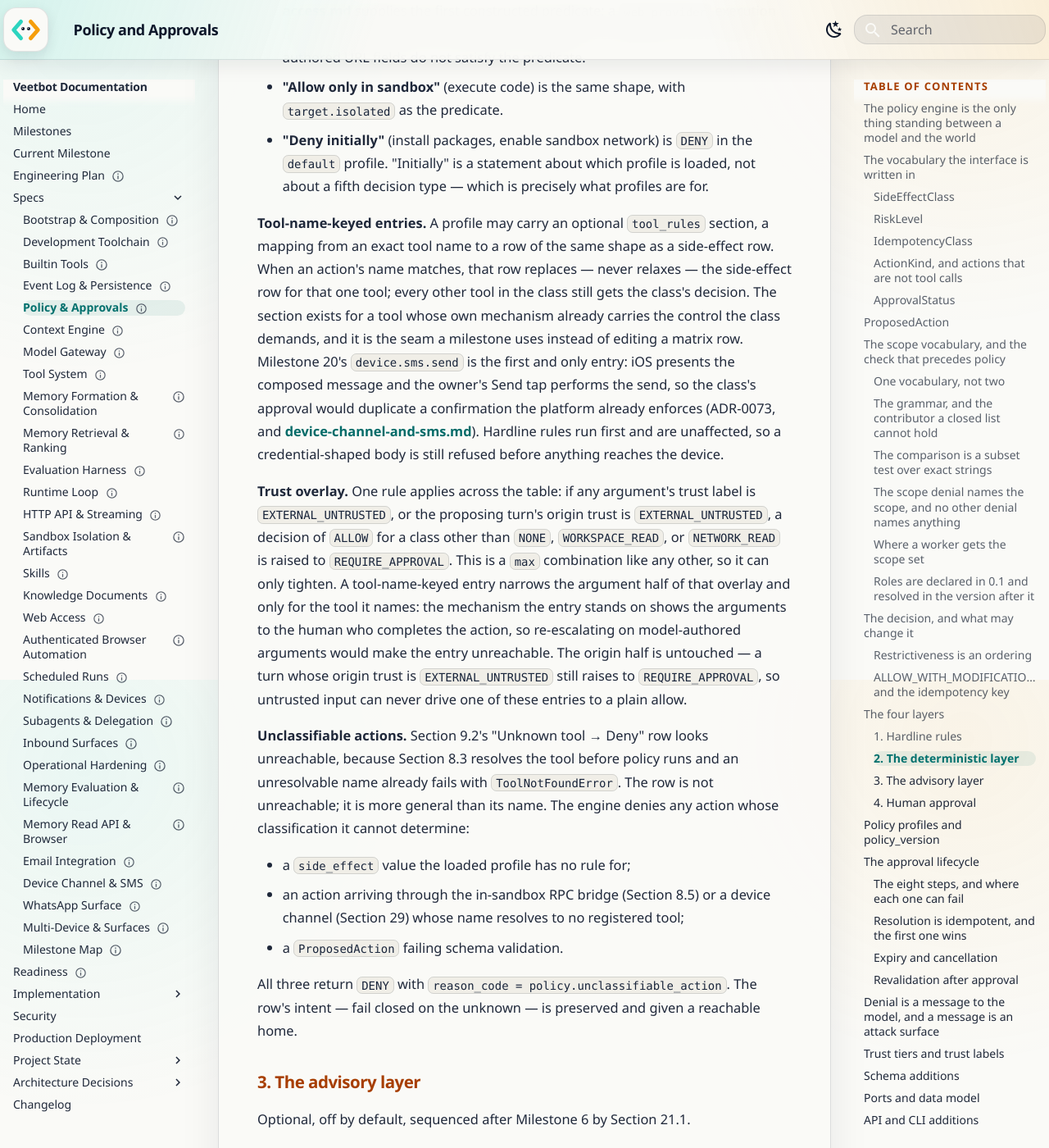
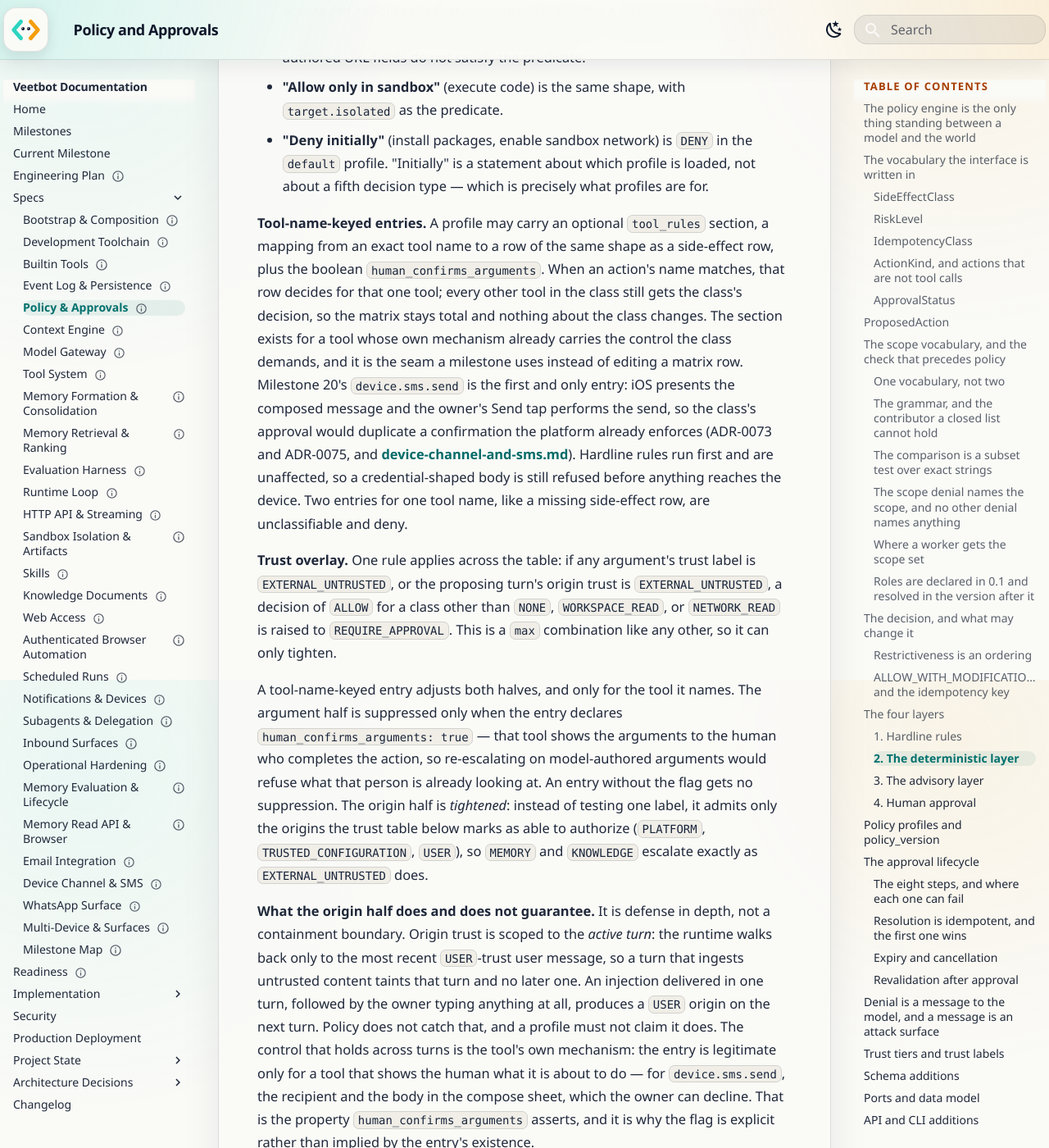
Before and after one commit to avitus/veetbot, an MkDocs documentation site: the page built from docs/plan/policy-and-approvals.md, in a window 1280 px wide and 1400 px high, scrolled down 15371 px. Shown: the whole window at 82% size. Built offline with MkDocs 1.6.1 and Material for MkDocs 9.7.7, drawn with Linux system fonts in a browser that asks for light colours.

Commit message:
fix: tool-rule trust narrowing follows the may-authorize table
The first pass suppressed the wrong half of the trust overlay and then
claimed a guarantee it did not have. Origin trust is scoped to the active
turn, so a prior-turn injection followed by any owner message reaches a
plain allow; MEMORY and KNOWLEDGE origins reached one too, because the
test compared against one label instead of the trust table.

Argument-trust suppression is now opt-in per rule through a validated
human_confirms_arguments property, and a tool-ruled allow admits only the
origins the trust table marks as able to authorize. device.sms.send joins
FORBIDDEN_CHILD_TOOLS, since a child run seeds at USER trust and drafting
a reply is a triage-session behavior.

The prose now states the guarantee that actually holds: origin escalation
is defense in depth, the compose sheet is the control that survives a turn
boundary, and the cross-turn residual is accepted and named.

The device-tool registration key gains principal_id, so a co-tenant's
attach can no longer reconcile the owner's tool out of the registry.

ADR-0075 records the layer, the property, and the trust model.

Reading-Lane: A
Co-Authored-By: Claude Fable 5 <noreply@anthropic.com>

```diff
--- a/docs/plan/policy-and-approvals.md
+++ b/docs/plan/policy-and-approvals.md
@@ -614,29 +614,48 @@ They resolve as follows, without changing any outcome the plan states.
 
 **Tool-name-keyed entries.** A profile may carry an optional `tool_rules`
 section, a mapping from an exact tool name to a row of the same shape as a
-side-effect row. When an action's name matches, that row replaces — never
-relaxes — the side-effect row for that one tool; every other tool in the class
-still gets the class's decision. The section exists for a tool whose own
-mechanism already carries the control the class demands, and it is the seam a
-milestone uses instead of editing a matrix row. Milestone 20's
-`device.sms.send` is the first and only entry: iOS presents the composed
-message and the owner's Send tap performs the send, so the class's approval
-would duplicate a confirmation the platform already enforces (ADR-0073, and
+side-effect row, plus the boolean `human_confirms_arguments`. When an action's
+name matches, that row decides for that one tool; every other tool in the class
+still gets the class's decision, so the matrix stays total and nothing about the
+class changes. The section exists for a tool whose own mechanism already carries
+the control the class demands, and it is the seam a milestone uses instead of
+editing a matrix row. Milestone 20's `device.sms.send` is the first and only
+entry: iOS presents the composed message and the owner's Send tap performs the
+send, so the class's approval would duplicate a confirmation the platform
+already enforces (ADR-0073 and ADR-0075, and
 [device-channel-and-sms.md](device-channel-and-sms.md)). Hardline rules run
 first and are unaffected, so a credential-shaped body is still refused before
-anything reaches the device.
+anything reaches the device. Two entries for one tool name, like a missing
+side-effect row, are unclassifiable and deny.
 
 **Trust overlay.** One rule applies across the table: if any argument's trust
 label is `EXTERNAL_UNTRUSTED`, or the proposing turn's origin trust is
 `EXTERNAL_UNTRUSTED`, a decision of `ALLOW` for a class other than
 `NONE`, `WORKSPACE_READ`, or `NETWORK_READ` is raised to `REQUIRE_APPROVAL`.
-This is a `max` combination like any other, so it can only tighten. A
-tool-name-keyed entry narrows the argument half of that overlay and only for
-the tool it names: the mechanism the entry stands on shows the arguments to the
-human who completes the action, so re-escalating on model-authored arguments
-would make the entry unreachable. The origin half is untouched — a turn whose
-origin trust is `EXTERNAL_UNTRUSTED` still raises to `REQUIRE_APPROVAL`, so
-untrusted input can never drive one of these entries to a plain allow.
+This is a `max` combination like any other, so it can only tighten.
+
+A tool-name-keyed entry adjusts both halves, and only for the tool it names.
+The argument half is suppressed only when the entry declares
+`human_confirms_arguments: true` — that tool shows the arguments to the human
+who completes the action, so re-escalating on model-authored arguments would
+refuse what that person is already looking at. An entry without the flag gets
+no suppression. The origin half is *tightened*: instead of testing one label,
+it admits only the origins the trust table below marks as able to authorize
+(`PLATFORM`, `TRUSTED_CONFIGURATION`, `USER`), so `MEMORY` and `KNOWLEDGE`
+escalate exactly as `EXTERNAL_UNTRUSTED` does.
+
+**What the origin half does and does not guarantee.** It is defense in depth,
+not a containment boundary. Origin trust is scoped to the *active turn*: the
+runtime walks back only to the most recent `USER`-trust user message, so a turn
+that ingests untrusted content taints that turn and no later one. An injection
+delivered in one turn, followed by the owner typing anything at all, produces a
+`USER` origin on the next turn. Policy does not catch that, and a profile must
+not claim it does. The control that holds across turns is the tool's own
+mechanism: the entry is legitimate only for a tool that shows the human what it
+is about to do — for `device.sms.send`, the recipient and the body in the
+compose sheet, which the owner can decline. That is the property
+`human_confirms_arguments` asserts, and it is why the flag is explicit rather
+than implied by the entry's existence.
 
 **Unclassifiable actions.** Section 9.2's "Unknown tool → Deny" row looks
 unreachable, because Section 8.3 resolves the tool before policy runs and an
--- a/mkdocs.yml
+++ b/mkdocs.yml
@@ -184,4 +184,5 @@ nav:
       - ADR-0072 Milestone 19 conversational schedule creation: adr/0072-milestone-19-conversational-schedule-creation.md
       - ADR-0073 Milestone 20 SMS through the owner's iPhone: adr/0073-milestone-20-sms-device-channel.md
       - ADR-0074 Milestone 21 WhatsApp business surface: adr/0074-milestone-21-whatsapp-surface.md
+      - ADR-0075 Tool-name-keyed policy rules: adr/0075-tool-name-keyed-policy-rules.md
   - Changelog: changelog.md
```
Also changed, not shown: docs/adr/0075-tool-name-keyed-policy-rules.md (added, +138 -0 lines), docs/adr/index.md (+1 -0 lines), docs/plan/model-gateway.md (+2 -2 lines), docs/plan/readiness.md (+2 -2 lines), docs/status/citation-ledger.yaml (+4 -4 lines), src/agent_core/policy/default.yaml (+6 -4 lines), 8 other files.
